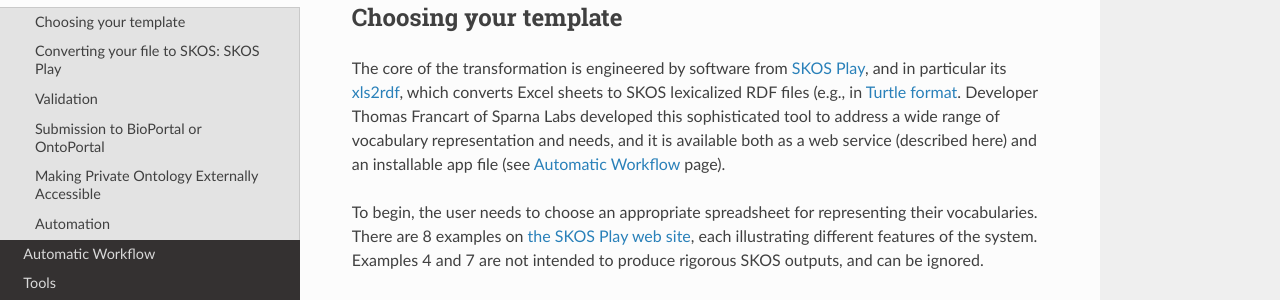
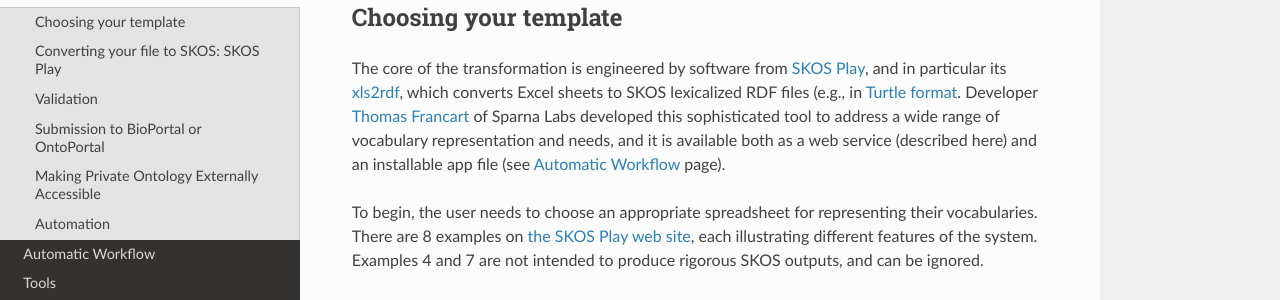
Before and after one commit to fair-data-collective/excel2rdf-site, an MkDocs documentation site: the page built from docs/ManualWorkflow.md, in a window 1280 px wide and 900 px high, scrolled down 344 px. Shown: the part 175-475 px from the top of the window. Built offline with MkDocs 1.6.1, drawn with Linux system fonts in a browser that asks for light colours; nearby versions of some CDN libraries; part of the change alters nothing that is shown.

```diff
--- a/docs/ManualWorkflow.md
+++ b/docs/ManualWorkflow.md
@@ -18,7 +18,7 @@ Instructions for automating the process are described in [Automatic Workflow](./
 
 The core of the transformation is engineered by software from [SKOS Play](https://labs.sparna.fr/skos-play/),
 and in particular its [xls2rdf](https://labs.sparna.fr/skos-play/convert), which converts Excel sheets to SKOS lexicalized RDF files (e.g., in [Turtle format](<https://en.wikipedia.org/wiki/Turtle_(syntax)>).
-Developer Thomas Francart of Sparna Labs developed this sophisticated tool
+Developer [Thomas Francart](https://github.com/tfrancart) of Sparna Labs developed this sophisticated tool
 to address a wide range of vocabulary representation and needs,
 and it is available both as a web service (described here) and an installable app file (see [Automatic Workflow](./AutomaticWorkflow.md) page).
 
```
